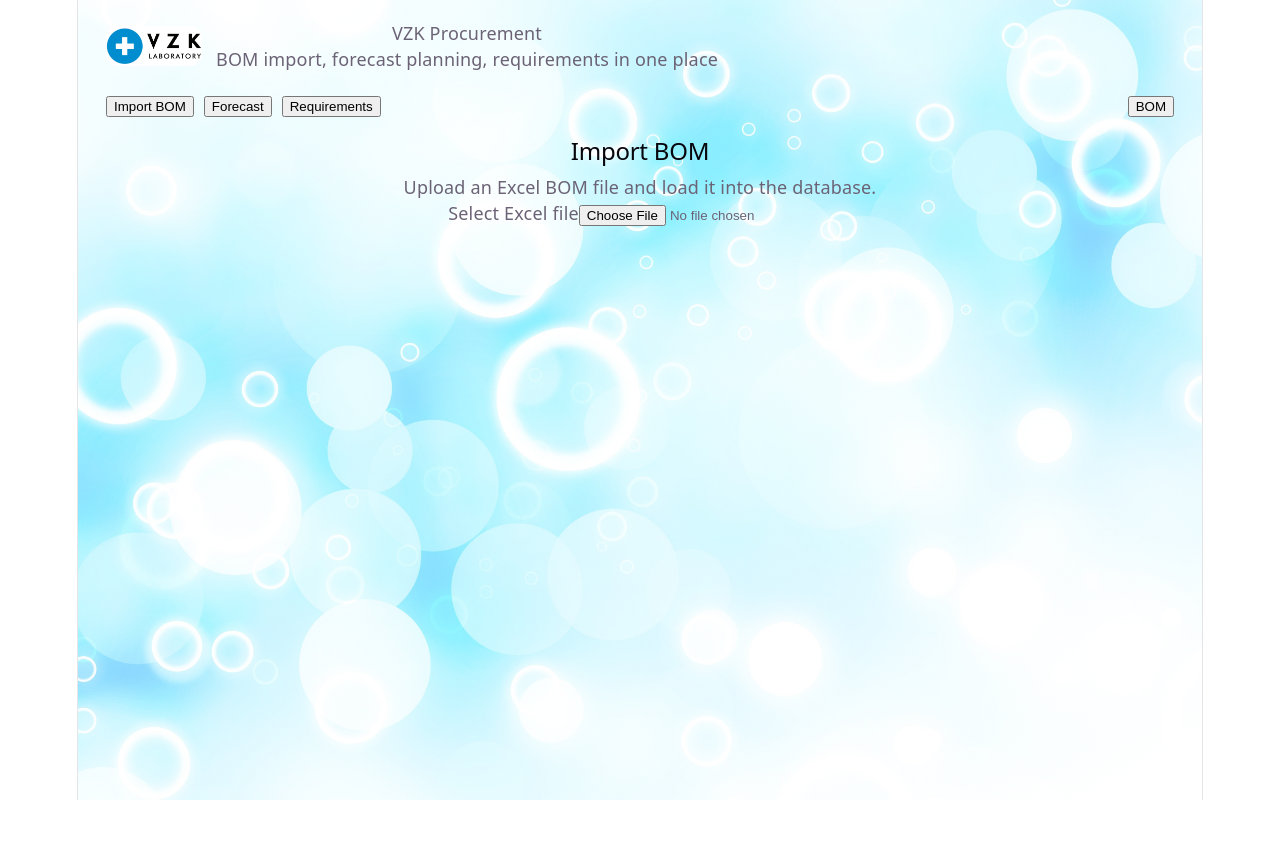
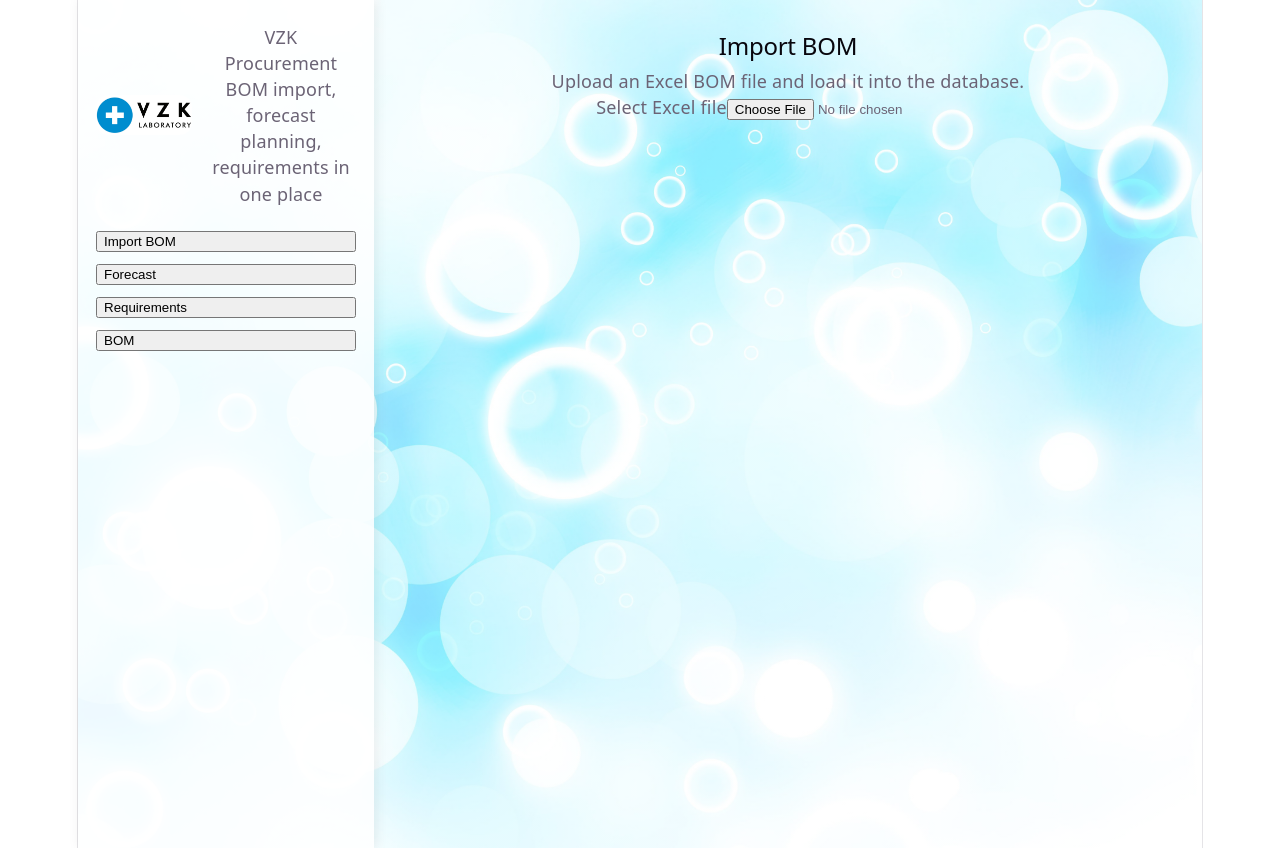
Before and after one commit to giulianodoro91-spec/Procurementapp, a React app in the folder frontend/: page / in a window 1280 px wide. Before the commit the page ends 800 px from the top, so only its background shows below. Built offline with nearby package versions, Linux system fonts and the light colour scheme; the HTML template or start-up script is replaced by a standard one.

Commit message:
suggerimento chatgpt creazione sidebar

```diff
--- a/frontend/src/App.css
+++ b/frontend/src/App.css
@@ -185,20 +185,50 @@
   object-fit: contain;
 }
 
+.app-root {
+  min-height: 100vh;
+  display: flex;
+  background: linear-gradient(rgba(255,255,255,0.5), rgba(255,255,255,0.5)), url('/background.jpg') no-repeat center/cover;
+}
+
 .app-header {
+  width: 260px;
+  min-height: 100vh;
+  padding: 24px 18px;
+  display: flex;
+  flex-direction: column;
+  align-items: stretch;
+  gap: 24px;
+  background: rgba(255, 255, 255, 0.85);
+  box-shadow: 2px 0 12px rgba(0,0,0,0.08);
+}
+
+.brand {
   display: flex;
   align-items: center;
-  gap: 24px;
-  padding: 20px 28px;
-  flex-wrap: wrap;
+  gap: 14px;
 }
 
 .nav-buttons {
   display: flex;
-  align-items: center;
-  gap: 10px;
-  margin-left: auto;
+  flex-direction: column;
+  gap: 12px;
   width: 100%;
+}
+
+.nav-buttons button {
+  width: 100%;
+  text-align: left;
+  justify-content: flex-start;
+}
+
+.nav-buttons button:last-child {
+  margin-left: 0;
+}
+
+.app-main {
+  flex: 1;
+  padding: 32px;
 }
 
 .nav-buttons button:last-child {
```
